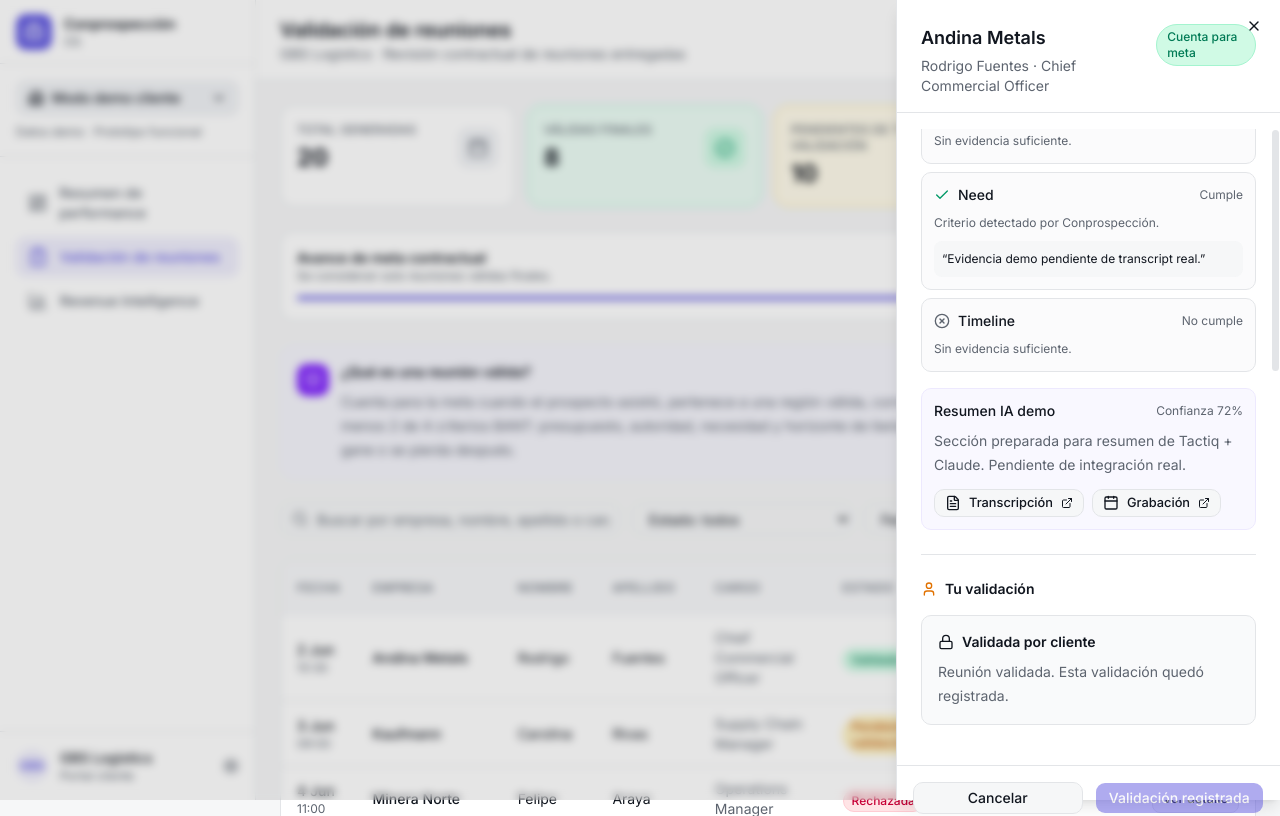
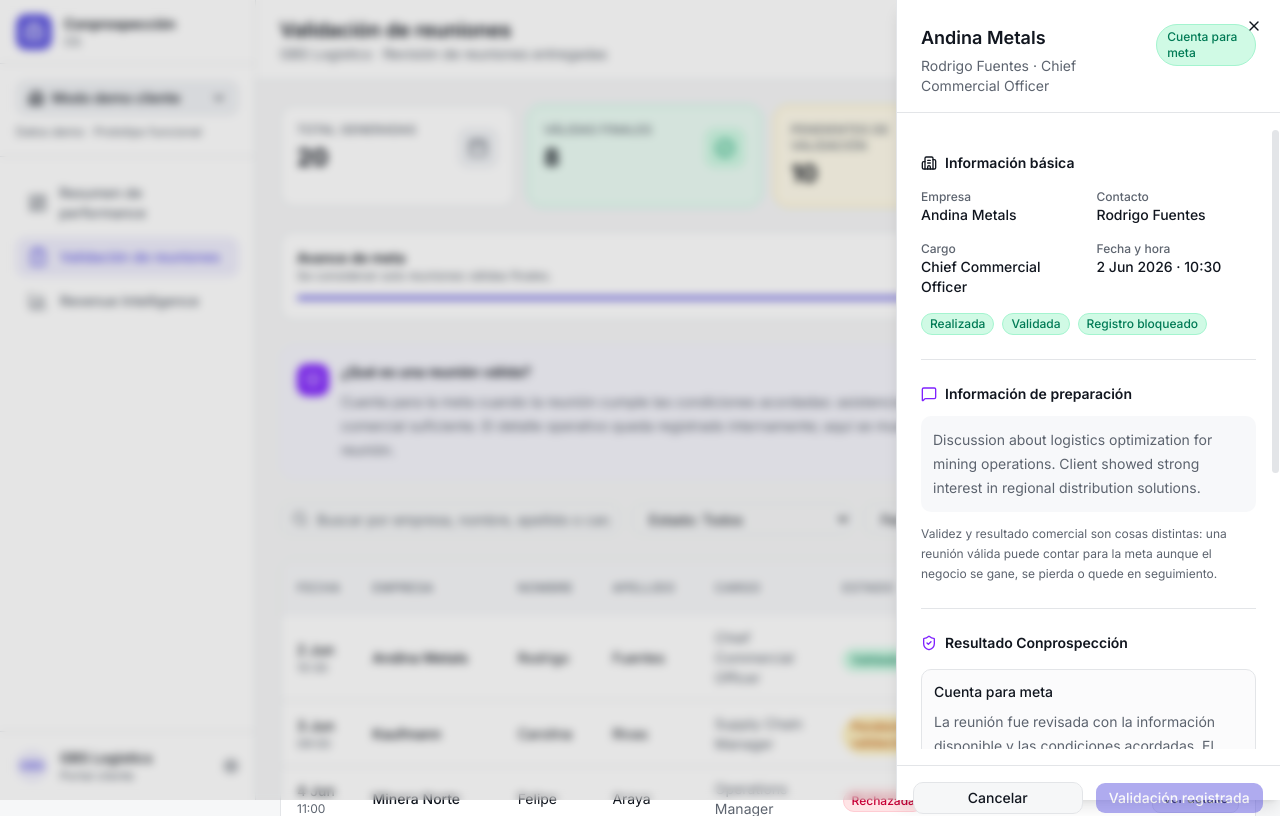
Before and after one commit to FranciscaPP/conprospeccionOS2026, a Next.js app: page /client/meeting-validation in a window 1280 px wide. Both pictures are taken after a click on the element 768 px from the left and 658 px from the top of the page. Built offline with nearby package versions, Linux system fonts and the light colour scheme.

Commit message:
Refine meeting dashboard client copy

```diff
--- a/app/client/meeting-validation/page.tsx
+++ b/app/client/meeting-validation/page.tsx
@@ -104,13 +104,13 @@ export default function MeetingValidationPage() {
           <div className="min-w-0">
             <h1 className="text-lg font-semibold text-foreground sm:text-xl">Validación de reuniones</h1>
             <p className="max-w-full break-words text-sm leading-5 text-muted-foreground">
-              GBS Logistics · Revisión contractual de reuniones entregadas
+              GBS Logistics · Revisión de reuniones entregadas
             </p>
           </div>
           {kpis.pending > 0 && (
             <div className="flex w-fit items-center gap-2 rounded-lg border border-amber-200 bg-amber-50 px-3 py-2 text-sm font-medium text-amber-800">
               <Clock className="h-4 w-4" />
-              {kpis.pending} requieren tu validación
+              {kpis.pending} requieren validación
             </div>
           )}
         </div>
@@ -121,14 +121,14 @@ export default function MeetingValidationPage() {
           <div className="grid grid-cols-1 gap-3 sm:grid-cols-2 lg:grid-cols-4">
             <KPICard title="Total generadas" value={kpis.total} icon={<Calendar className="h-5 w-5" />} />
             <KPICard title="Válidas finales" value={kpis.finalValid} icon={<CheckCircle2 className="h-5 w-5" />} variant="success" />
-            <KPICard title="Pendientes de tu validación" value={kpis.pending} icon={<Clock className="h-5 w-5" />} variant="warning" />
+            <KPICard title="Pendientes de validación" value={kpis.pending} icon={<Clock className="h-5 w-5" />} variant="warning" />
             <KPICard title="Objetadas / en disputa" value={kpis.rejected + kpis.disputed} icon={<AlertTriangle className="h-5 w-5" />} variant="danger" />
           </div>
 
           <section className="rounded-xl border border-border bg-card p-4">
             <div className="mb-3 flex flex-col gap-2 sm:flex-row sm:items-center sm:justify-between">
               <div>
-                <h3 className="text-sm font-semibold text-foreground">Avance de meta contractual</h3>
+                <h3 className="text-sm font-semibold text-foreground">Avance de meta</h3>
                 <p className="text-xs text-muted-foreground">Se consideran solo reuniones válidas finales.</p>
               </div>
               <span className="text-lg font-bold text-violet-600">
@@ -146,7 +146,7 @@ export default function MeetingValidationPage() {
               <div className="min-w-0 space-y-2">
                 <h3 className="text-sm font-semibold text-foreground">¿Qué es una reunión válida?</h3>
                 <p className="max-w-full break-words text-sm leading-6 text-muted-foreground">
-                  Cuenta para la meta cuando el prospecto asistió, pertenece a una región válida, corresponde a la persona o área acordada y cumple al menos 2 de 4 criterios BANT: presupuesto, autoridad, necesidad y horizonte de tiempo. La validez no depende de que el negocio se gane o se pierda después.
+                  Cuenta para la meta cuando la reunión cumple las condiciones acordadas: asistencia del prospecto, perfil correcto y contexto comercial suficiente. El detalle operativo queda registrado internamente; aquí se muestra la información necesaria para revisar la reunión.
                 </p>
               </div>
             </div>
@@ -168,7 +168,7 @@ export default function MeetingValidationPage() {
               value={statusFilter}
               onChange={setStatusFilter}
               options={[
-                { value: "all", label: "Estado: todos" },
+                { value: "all", label: "Estado: Todos" },
                 ...["Pendiente de validación", "Validada", "Rechazada", "En revisión", "Reagendada", "No realizada"].map((status) => ({
                   value: status,
                   label: status,
@@ -181,7 +181,7 @@ export default function MeetingValidationPage() {
               value={dateFilter}
               onChange={setDateFilter}
               options={[
-                { value: "all", label: "Fecha: todas" },
+                { value: "all", label: "Fecha: Todas" },
                 ...dates.map((date) => ({
                   value: date,
                   label: format(new Date(`${date}T12:00:00`), "d MMM yyyy"),
@@ -194,7 +194,7 @@ export default function MeetingValidationPage() {
               value={companyFilter}
               onChange={setCompanyFilter}
               options={[
-                { value: "all", label: "Empresa: todas" },
+                { value: "all", label: "Empresa: Todas" },
                 ...companies.map((company) => ({ value: company, label: company })),
               ]}
             />
--- a/app/internal/meeting-followup/page.tsx
+++ b/app/internal/meeting-followup/page.tsx
@@ -214,7 +214,7 @@ export default function InternalMeetingFollowupPage() {
           <div className="min-w-0">
             <h1 className="text-lg font-semibold text-foreground sm:text-xl">Seguimiento interno de reuniones</h1>
             <p className="max-w-full break-words text-sm leading-5 text-muted-foreground">
-              Control diario por cliente, estado contractual y prioridad operativa.
+              Control diario por cliente, estado de reunión y prioridad operativa.
             </p>
           </div>
           <DemoDisabledButton className="gap-2">
@@ -407,7 +407,7 @@ export default function InternalMeetingFollowupPage() {
                 value={statusFilter}
                 onChange={setStatusFilter}
                 options={[
-                  { value: "all", label: "Estado: todos" },
+                  { value: "all", label: "Estado: Todos" },
                   { value: "scheduled", label: "Agendada" },
                   { value: "completed", label: "Realizada" },
                   { value: "pending", label: "Pendiente validación" },
@@ -423,7 +423,7 @@ export default function InternalMeetingFollowupPage() {
                 value={dateFilter}
                 onChange={setDateFilter}
                 options={[
-                  { value: "all", label: "Fecha: todas" },
+                  { value: "all", label: "Fecha: Todas" },
                   { value: "today", label: "Hoy" },
                   { value: "tomorrow", label: "Mañana" },
                   { value: "week", label: "Esta semana" },
@@ -666,7 +666,7 @@ function FilterSelect({
       value={value}
       onChange={onChange}
       options={[
-        { value: "all", label: `${label}: todos` },
+        { value: "all", label: `${label}: Todos` },
         ...values.map((item) => ({ value: item, label: item })),
       ]}
     />
--- a/components/meeting-drawer.tsx
+++ b/components/meeting-drawer.tsx
@@ -288,10 +288,10 @@ export function MeetingDrawer({ meeting, open, onClose, mode }: MeetingDrawerPro
             <section className="space-y-3">
               <h3 className="flex items-center gap-2 text-sm font-semibold text-foreground">
                 <MessageSquare className="h-4 w-4 text-violet-600" />
-                Resumen ejecutivo
+                Información de preparación
               </h3>
               <p className="rounded-lg bg-muted/50 p-3 text-sm leading-6 text-muted-foreground">
-                {meeting.meetingSummary}
+                {meeting.preparationInfo || meeting.meetingSummary}
               </p>
               <p className="text-xs leading-5 text-muted-foreground">
                 Validez y resultado comercial son cosas distintas: una reunión válida puede contar para la meta aunque el negocio se gane, se pierda o quede en seguimiento.
@@ -303,7 +303,7 @@ export function MeetingDrawer({ meeting, open, onClose, mode }: MeetingDrawerPro
             <section className="space-y-4">
               <h3 className="flex items-center gap-2 text-sm font-semibold text-foreground">
                 <ShieldCheck className="h-4 w-4 text-violet-600" />
-                Validación Conprospección
+                {mode === "internal" ? "Validación Conprospección" : "Resultado Conprospección"}
               </h3>
 
               {mode === "internal" ? (
@@ -350,10 +350,9 @@ export function MeetingDrawer({ meeting, open, onClose, mode }: MeetingDrawerPro
                 <div className="rounded-lg border border-border bg-muted/30 p-3">
                   <div className="flex items-center justify-between">
                     <span className="text-sm font-medium text-foreground">{getValidationResultLabel(meeting)}</span>
-                    <span className="text-xs text-muted-foreground">BANT {bantScore}/4</span>
                   </div>
                   <p className="mt-2 text-sm leading-6 text-muted-foreground">
-                    {meeting.validityReason || meeting.cpComment || "Evaluación basada en perfil acordado y evidencia disponible."}
+                    La reunión fue revisada con la información disponible y las condiciones acordadas. El detalle operativo queda registrado internamente.
                   </p>
                 </div>
               )}
@@ -364,8 +363,10 @@ export function MeetingDrawer({ meeting, open, onClose, mode }: MeetingDrawerPro
             <section className="space-y-4">
               <h3 className="flex items-center gap-2 text-sm font-semibold text-foreground">
                 <BookOpen className="h-4 w-4 text-emerald-600" />
-                Evidencia y justificación
+                {mode === "internal" ? "Evidencia y justificación" : "Información levantada por SDR"}
               </h3>
+              {mode === "internal" ? (
+                <>
                   <div className="grid gap-3 text-sm sm:grid-cols-2">
                     <div className="rounded-lg border border-border p-3">
                       <Label className="text-xs text-muted-foreground">Asistió prospecto</Label>
@@ -402,6 +403,15 @@ export function MeetingDrawer({ meeting, open, onClose, mode }: MeetingDrawerPro
                       </a>
                     </div>
                   </div>
+                </>
+              ) : (
+                <div className="rounded-lg border border-border bg-muted/30 p-3">
+                  <Label className="text-xs text-muted-foreground">Información de preparación</Label>
+                  <p className="mt-2 text-sm leading-6 text-muted-foreground">
+                    {meeting.preparationInfo || meeting.meetingSummary}
+                  </p>
+                </div>
+              )}
             </section>
 
             {mode === "internal" && (
--- a/lib/meeting-rules.ts
+++ b/lib/meeting-rules.ts
@@ -128,6 +128,7 @@ export function normalizeMeeting(meeting: Meeting): Meeting {
     concretada: meeting.concretada ?? meeting.meetingStatus === "completed",
     bantScore: meeting.bantScore ?? meeting.cpBANT.length,
     clientDecision: getClientDecision(meeting),
+    preparationInfo: meeting.preparationInfo || meeting.meetingSummary,
     companyValidationStatus: meeting.companyValidationStatus ?? "none",
   };
   next.recommendedAction = next.recommendedAction ?? deriveAction(next);
--- a/lib/types.ts
+++ b/lib/types.ts
@@ -114,6 +114,7 @@ export interface Meeting {
   disputeFlag: boolean;
   pendingClientFlag: boolean;
   meetingSummary: string;
+  preparationInfo?: string;
   validityReason?: string;
   recommendedAction?: MeetingAction;
   evidence?: MeetingEvidence;
@@ -192,7 +193,7 @@ export const rejectionReasonLabels: Record<RejectionReason, string> = {
 };
 
 export const clientDecisionLabels: Record<ClientDecision, string> = {
-  pending: "Pendiente de tu validación",
+  pending: "Pendiente de validación",
   accepted: "Validada por cliente",
   rejected: "Objetada por cliente",
   review_requested: "Revisión solicitada",
```
Lines whose indentation alone changed are shown as unchanged.
